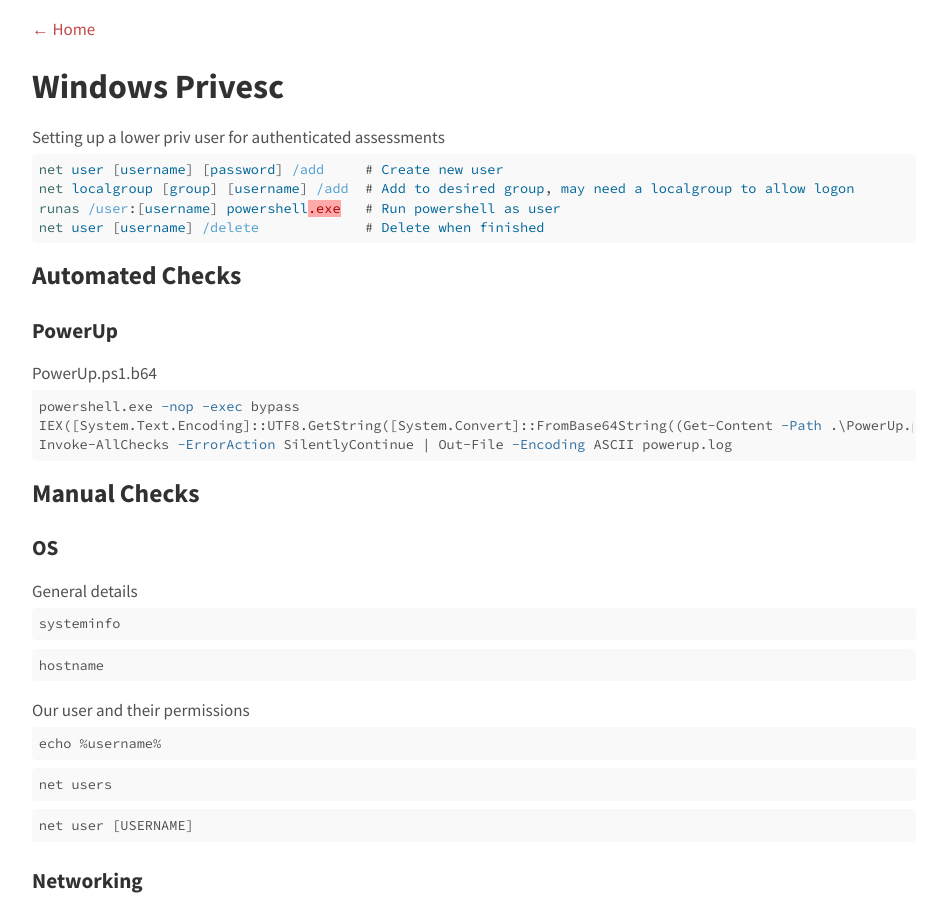
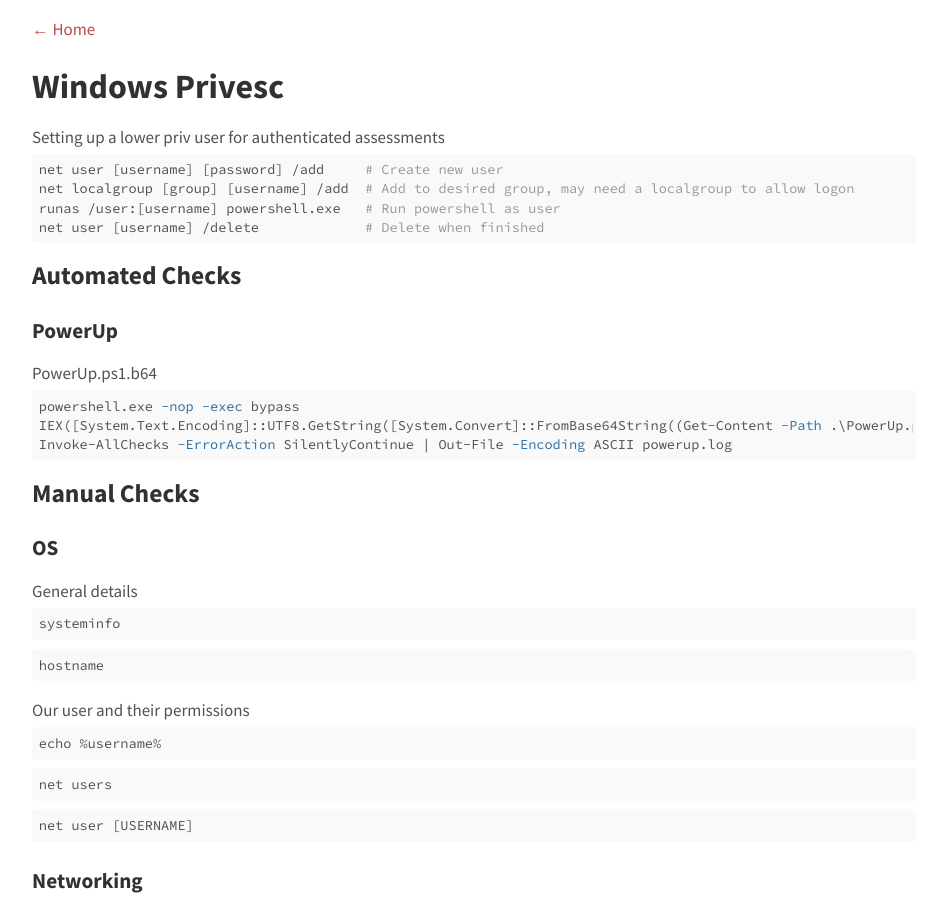
Before and after one commit to agrzeslak/cheatsheet, a Jekyll site: the page built from _topics/windows-privesc.md, in a window 1280 px wide and 900 px high. Shown: the whole window, without its empty margins (166-1110 px from the left). Built offline with Jekyll 4.4.1, drawn with Linux system fonts in a browser that asks for light colours.

Commit message:
Reverted syntax highting change, was a mistake, this css makes it look awful

````diff
--- a/_topics/windows-privesc.md
+++ b/_topics/windows-privesc.md
@@ -11,7 +11,7 @@ tags:
 ---
 # Windows Privesc
 Setting up a lower priv user for authenticated assessments
-```bat
+```shell
 net user [username] [password] /add     # Create new user
 net localgroup [group] [username] /add  # Add to desired group, may need a localgroup to allow logon
 runas /user:[username] powershell.exe   # Run powershell as user
````
